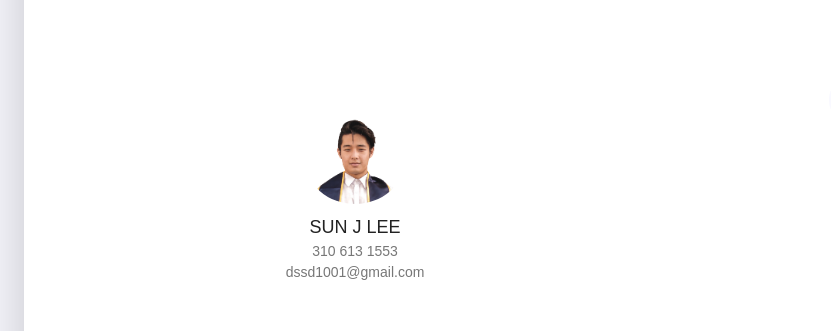
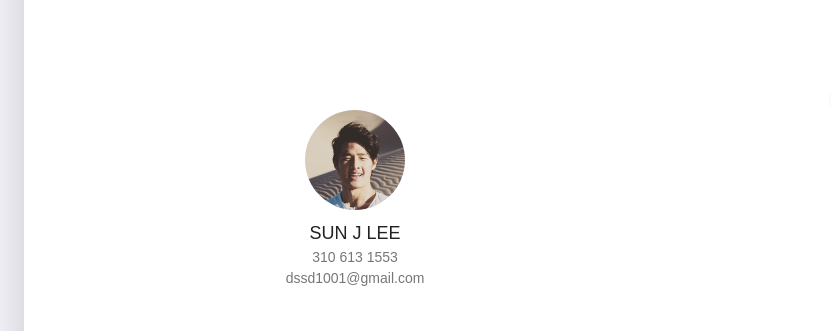
Before and after one commit to dssd1001/dssd1001.github.io, a plain HTML site: page index.html in a window 1280 px wide. Shown: the part 201-532 px from the top of the page, 0-831 px from the left. Drawn offline with Linux system fonts and the light colour scheme; a web font is replaced by a local one.

Commit message:
Change image

```diff
--- a/index.html
+++ b/index.html
@@ -42,7 +42,7 @@
 				<div class="row fullscreen align-items-center justify-content-center">
 					<div class="banner-left col-lg-6 col-md-6 col-sm-6" style="margin:0;">
                         <div class="text-center">
-                            <img style="width:100px; border-radius: 50%;" class="d-flex mx-auto img-fluid" src="freelance-marketing/img/portrait.png" alt="">
+                            <img style="width:100px; border-radius: 50%;" class="d-flex mx-auto img-fluid" src="freelance-marketing/img/portrait.jpg" alt="">
                             <h4 class="mt-10 text-uppercase">Sun J Lee</h4>
                             <a href="tel:3106131553">310 613 1553</a><br>
                             <a href="mailto:dssd1001@gmail.com">dssd1001@gmail.com</a>
```
Also changed, not shown: freelance-marketing/img/portrait.jpg (added).
